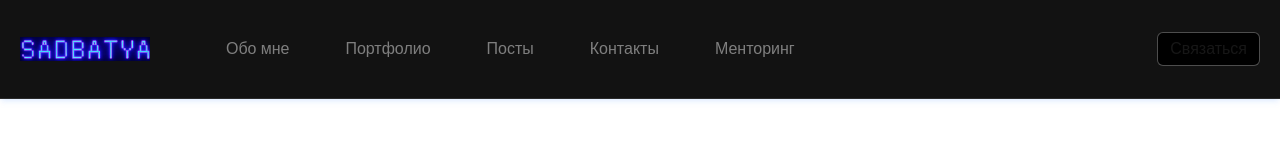
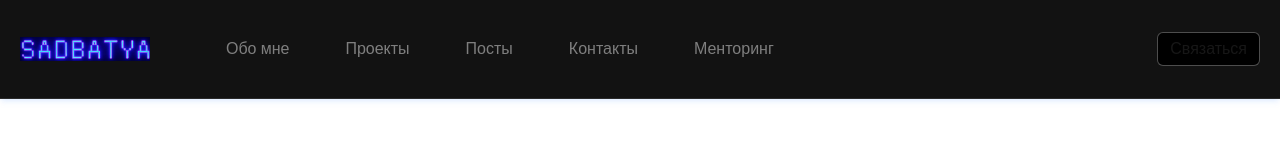
Before and after one commit to SadBatya/sadbatya_website, a Next.js app: page / in a window 1280 px wide. Shown: the top 160 px of the page. Built offline with nearby package versions, Linux system fonts and the light colour scheme.

Commit message:
feat: navigation data

```diff
--- a/src/widgets/Header/model/data.ts
+++ b/src/widgets/Header/model/data.ts
@@ -1,22 +1,24 @@
+import { internalPath } from "@/shared/routes";
+
 export const navigation = [
   {
     text: "Обо мне",
-    link: "#about",
+    link: internalPath.about,
   },
   {
-    text: "Портфолио",
-    link: "#portfolio",
+    text: "Проекты",
+    link: internalPath.projects,
   },
   {
     text: "Посты",
-    link: "#posts",
+    link: internalPath.posts,
   },
   {
     text: "Контакты",
-    link: "#contacts",
+    link: internalPath.contacts,
   },
   {
     text: "Менторинг",
-    link: "#mentoring",
+    link: internalPath.mentoring,
   },
 ];
--- a/src/widgets/Header/ui/Header.tsx
+++ b/src/widgets/Header/ui/Header.tsx
@@ -5,6 +5,7 @@ import { Button, BurgerButton } from "@/shared/ui";
 import { useState } from "react";
 import { twMerge } from "tailwind-merge";
 import { useBodyScrollLock } from "@/shared/hooks";
+import { navigation } from "../model/data";
 
 export const Header = () => {
   const [isMenuOpen, setIsOpenMenu] = useState(false);
@@ -20,22 +21,19 @@ export const Header = () => {
           </Link>
           <nav className="hidden lg:flex">
             <ul className="flex items-center gap-8">
-              {["Обо мне", "Портфолио", "Посты", "Контакты", "Менторинг"].map(
-                (item) => (
-                  <li key={item}>
+              {navigation.map(({ text, link }, index) => (
+                <li key={index}>
                   <Link
                     className="text-[#EAEAEA] opacity-50 rounded-md font-medium px-3 py-2 hover:text-white transition-all hover:opacity-100"
-                      href={item}
+                    href={link}
                   >
-                      {item}
+                    {text}
                   </Link>
                 </li>
-                )
-              )}
+              ))}
             </ul>
           </nav>
         </div>
-
         <Button className="hidden lg:block">Связаться</Button>
         <BurgerButton
           isOpen={isMenuOpen}
@@ -50,18 +48,16 @@ export const Header = () => {
         )}
       >
         <ul className="flex flex-col gap-4">
-          {["Обо мне", "Портфолио", "Посты", "Контакты", "Менторинг"].map(
-            (item) => (
-              <li onClick={() => setIsOpenMenu(false)} key={item}>
+          {navigation.map(({ text, link }, index) => (
+            <li onClick={() => setIsOpenMenu(false)} key={index}>
               <Link
                 className="rounded-md font-medium px-3 py-2 text-white transition-all opacity-100"
-                  href={item}
+                href={link}
               >
-                  {item}
+                {text}
               </Link>
             </li>
-            )
-          )}
+          ))}
         </ul>
       </div>
     </header>
```
Lines whose indentation alone changed are shown as unchanged.
